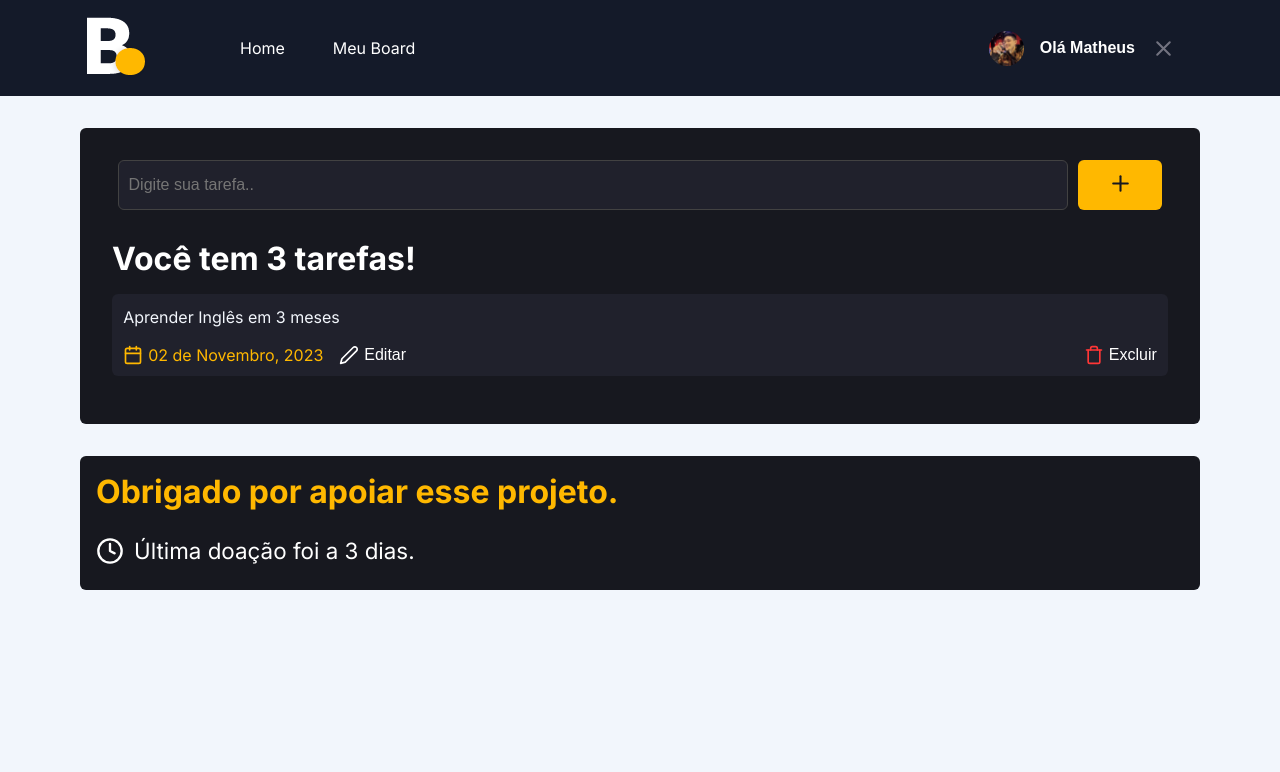
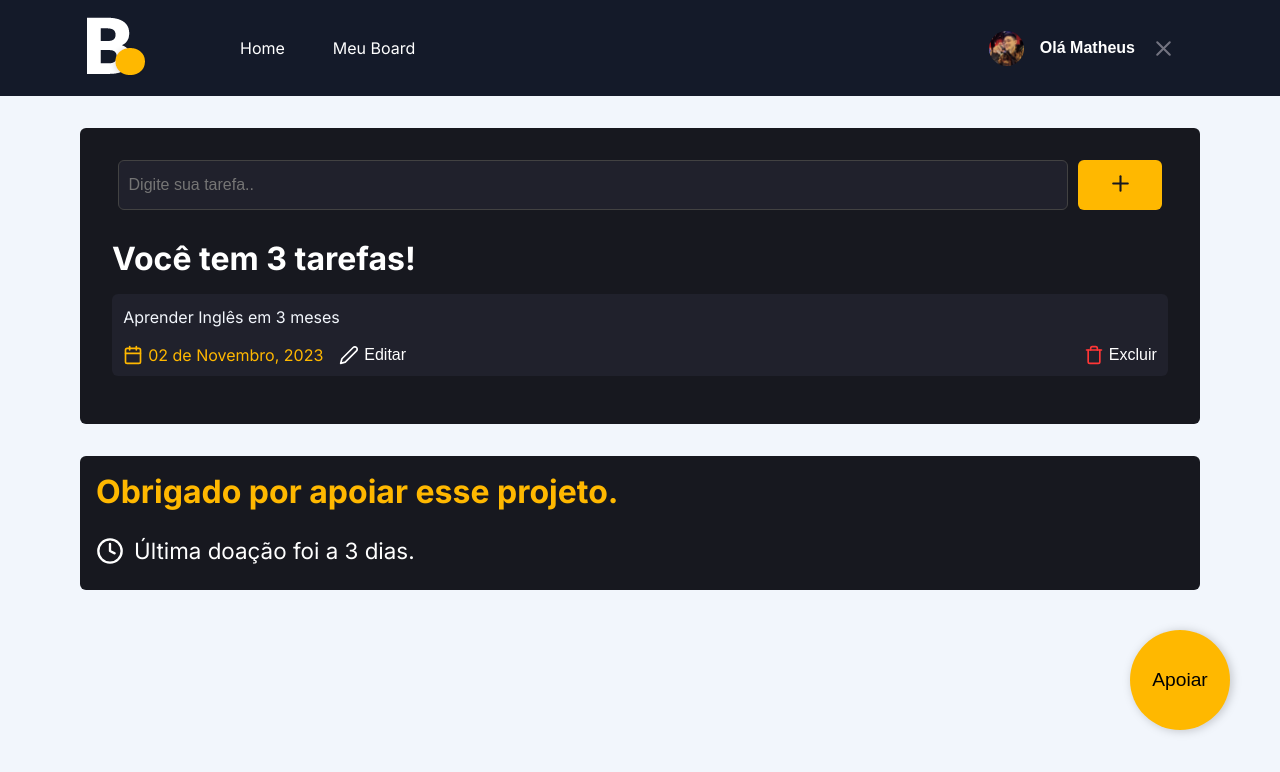
Before and after one commit to Orozimbo1/Board, a Next.js app: page /board in a window 1280 px wide. Shown: the top 772 px of the page. Built offline with nearby package versions, Linux system fonts and the light colour scheme.

Commit message:
Botão sej um apoiador

```diff
--- a/src/app/(pages)/board/page.tsx
+++ b/src/app/(pages)/board/page.tsx
@@ -3,6 +3,9 @@
 
 // Icons
 import { FiCalendar, FiClock, FiEdit2, FiPlus, FiTrash } from 'react-icons/fi'
+
+// Components
+import { SupportButton } from '@/app/components/SupportButton'
 
 import { Metadata } from 'next'
 
@@ -59,6 +62,8 @@
           </time>
         </div>
       </div>
+
+      <SupportButton />
     </>
   )
 }
--- a/src/app/(pages)/board/styles.module.scss
+++ b/src/app/(pages)/board/styles.module.scss
@@ -27,11 +27,11 @@
       border: 0;
       background-color: #FFB800;
       border-radius: 6px;
-      transition: .3s;
+      transition: all .3s;
     }
 
     button:hover {
-      filter: contrast(200%);
+      filter: brightness(0.8);
     }
   }
 
--- /dev/null
+++ b/src/app/components/SupportButton/index.tsx
@@ -0,0 +1,15 @@
+// Styles
+import styles from './styles.module.scss'
+
+// Router
+import Link from 'next/link'
+
+export const SupportButton = () => {
+  return (
+    <div className={styles.donateContainer}>
+      <Link href="/donate">
+        <button>Apoiar</button>
+      </Link>
+    </div>
+  )
+}
--- /dev/null
+++ b/src/app/components/SupportButton/styles.module.scss
@@ -0,0 +1,20 @@
+.donateContainer {
+  position: absolute;
+  bottom: 70px;
+  right: 50px;
+  z-index: 99;
+
+  button {
+    border: 0;
+    background-color: #FFB800;
+    width: 100px;
+    height: 100px;
+    border-radius: 50%;font-size: 1.2rem;
+    filter: drop-shadow(2px 1px 5px rgba(0, 0, 0, 0.2));
+    transition: all .2s;
+  }
+
+  button:hover {
+    transform: scale(1.2);
+  }
+}
```
